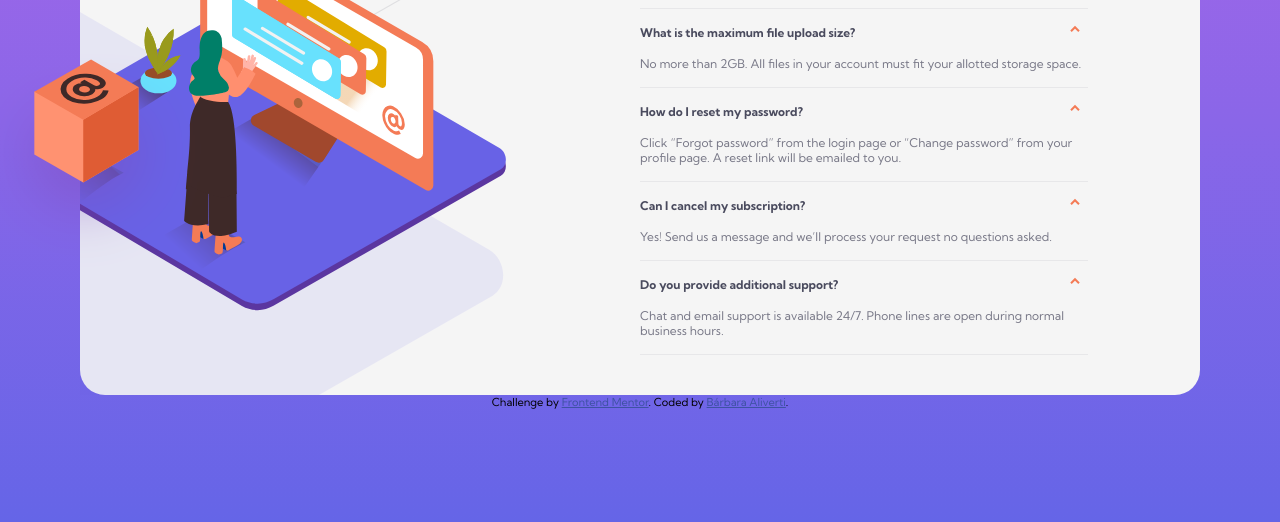
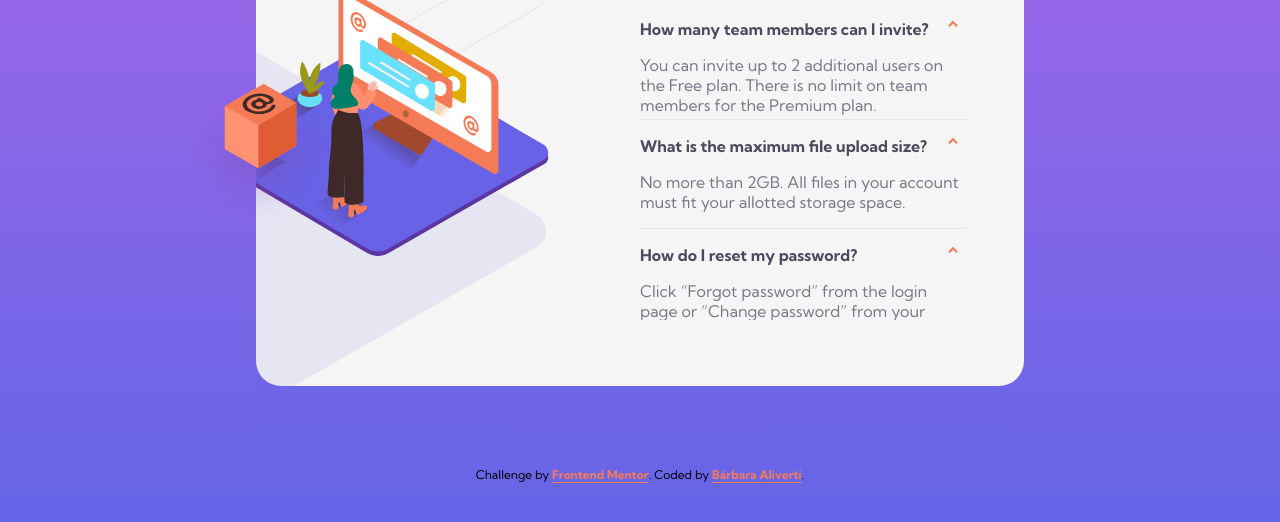
Before and after one commit to barbaraaliverti/faq-accordion-card, a website: page faq-accordion-card-main/index.html in a window 1280 px wide. Shown: the part 278-800 px from the top of the page. Drawn offline with nearby package versions, Linux system fonts and the light colour scheme; files that its build step writes are made by us from their sources; files whose address does not match are found by name.

Commit message:
First version completed

```diff
--- a/faq-accordion-card-main/index.html
+++ b/faq-accordion-card-main/index.html
@@ -10,16 +10,11 @@
 
   <title>Frontend Mentor | FAQ Accordion Card</title>
 
-  <!-- Feel free to remove these styles or customise in your own stylesheet 👍 -->
-  <style>
-    .attribution { font-size: 11px; text-align: center; }
-    .attribution a { color: hsl(228, 45%, 44%); }
-  </style>
 </head>
 <body>
   <div id="page-wrapper">
     <div id="content-wrapper">
-        <div id="img-wrapper">
+        <div id="img-wrapper-desktop">
           <div>
             <img class="img-stack" id="" src="/home/barbara/dev/faq-accordion-cards/faq-accordion-card/faq-accordion-card-main/images/bg-pattern-desktop.svg" role="presentation"/>
           </div>
@@ -28,6 +23,15 @@
           </div>
           <div>
             <img class="img-stack" id="" src="/home/barbara/dev/faq-accordion-cards/faq-accordion-card/faq-accordion-card-main/images/illustration-box-desktop.svg" role="presentation"/>
+          </div>
+        </div>
+
+        <div id="img-wrapper-mobile">
+          <div>
+            <img class="img-stack" id="" src="/home/barbara/dev/faq-accordion-cards/faq-accordion-card/faq-accordion-card-main/images/bg-pattern-mobile.svg" role="presentation"/>
+          </div>
+          <div>
+            <img class="img-stack" id="" src="/home/barbara/dev/faq-accordion-cards/faq-accordion-card/faq-accordion-card-main/images/illustration-woman-online-mobile.svg" alt="Illustration of a person with long hair facing a giant computer screen"/>
           </div>
         </div>
 
--- a/scss/style.scss
+++ b/scss/style.scss
@@ -53,43 +53,37 @@ body {
     align-items: center;
     display: flex;
     flex-direction: column;
-    justify-content: center;
+    justify-content: start;
     background-image: linear-gradient($background-violet, $background-blue);
     height: 100vh;
     width: 100vw;
+    overflow-y: scroll;
 }
 
 /*Overlapping images using grid from https://bricampgomez.com/blog/how-to-overlap-images-in-css/*/
 
-#img-wrapper {
+#img-wrapper-desktop {
+    display: none;
+}
+
+#img-wrapper-mobile {
     display: grid;
     grid-template-columns: repeat(12, 1fr);
     position: relative;
-    height: 100%;
-    width: 50%;
 
     div {
         grid-row: 1;
     }
 
     div:nth-child(1) {
-        grid-column: 1/-1;
+        grid-column: 2/12;
     }
 
     div:nth-child(2) {
         grid-column: 1/12;
+        margin: -40% 0;
     }
 
-    div:nth-child(3) {
-        grid-column: 1/span 5;
-        text-indent: -45%;
-        padding-top: 50%;
-    }
-
-    img {
-        width: 100%;
-        height: 100%;
-    }
 }
 
 #content-wrapper {
@@ -97,17 +91,19 @@ body {
     background-color: whitesmoke;
     border-radius: 25px;
     display: flex;
-    height: 35rem;
-    width: 70rem;
+    flex-direction: column;
+    margin-top: 10rem;
+    margin-bottom: 3rem;
+    width: 90vw;
 }
 
 #faq {
     display: flex;
     flex-direction: column;
     justify-content: center;
-    margin-right: 5rem;
     height: 100%;
-    width: 40%;
+    padding: 0 1rem 3rem 1rem;
+
 
     input[type='checkbox'] {
         display: none;
@@ -171,18 +167,102 @@ body {
         color: $text-neutral-very-dark;
         font-size: 2rem;
         font-weight: 700;
+        text-align: center;
+        padding: 1.25rem 0;
     }
 
 }
 
-@media screen and (max-width: 375px) {
+.attribution {
+    padding: 1rem 0;
+}
+
+@media screen and (min-width: 800px) {
+
     #content-wrapper {
         align-items: center;
         background-color: whitesmoke;
         border-radius: 25px;
         display: flex;
-        flex-direction: column;
-        height: 80vh;
-        width: 90vw;
+        flex-direction: row;
+        margin: 0;
+        height: 66%;
+        width: 60%;
     }
+
+    #img-wrapper-mobile {
+        display: none;
+    }
+
+    #img-wrapper-desktop {
+        display: grid;
+        grid-template-columns: repeat(12, 1fr);
+        position: relative;
+        height: 100%;
+        width: 50%;
+
+        div {
+            grid-row: 1;
+        }
+
+        div:nth-child(1) {
+            grid-column: 1/-1;
+        }
+
+        div:nth-child(2) {
+            grid-column: 1/12;
+        }
+
+        div:nth-child(3) {
+            grid-column: 1/span 5;
+            text-indent: -45%;
+            padding-top: 50%;
+        }
+
+        img {
+            width: 100%;
+            height: 100%;
+        }
+    }
+
+    #faq {
+        justify-content: center;
+        font-size: 1rem;
+        padding: 0;
+        width: 50%;
+
+        h1 {
+            text-align: left;
+            margin: 5% 0;
+            padding: 0;
+        }
+
+        #accordion-container {
+            height: 60%;
+            margin-right: 15%;
+            overflow-x: hidden;
+            overflow-y: scroll;
+
+      }
+    }
+
+    #page-wrapper {
+        justify-content: center;
+        overflow: hidden;
+    }
+
+    .attribution {
+        font-size: 0.75rem;
+        text-align: center;
+        color: black;
+        position: absolute;
+        bottom: 3%;
+
+        a {
+            color: $secondary-color;
+            font-weight: bold;
+            text-underline-offset: 3px;
+        }
+    }
+
 }
```
Also changed, not shown: css/style.css.
